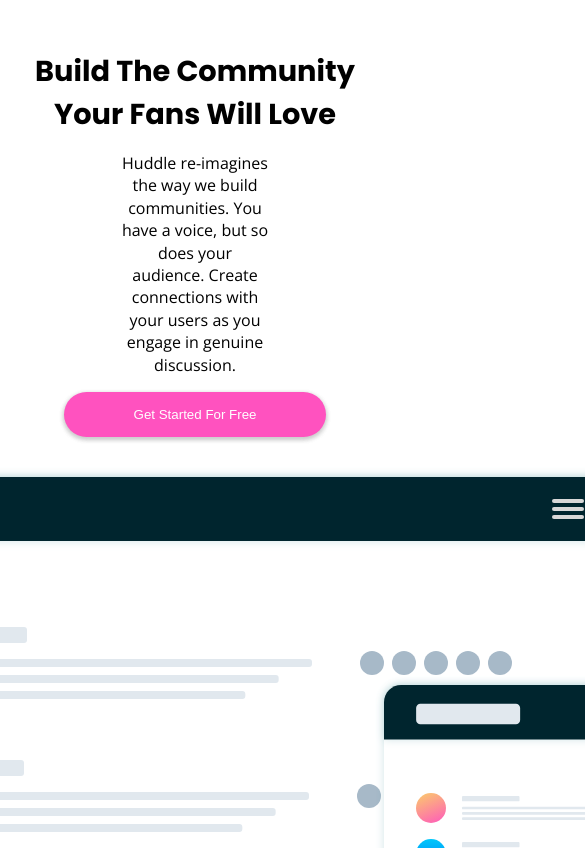
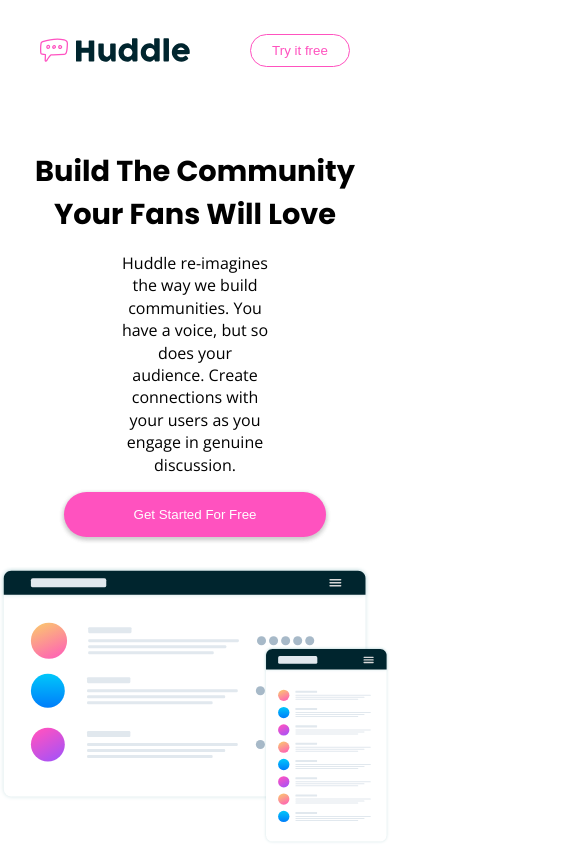
Before and after one commit to Michelle031/huddle-website, a plain HTML site: page index.html in a window 390 px wide. Shown: the top 848 px of the page, 585 px wide, since content can reach past the window. Drawn offline with nearby package versions, Linux system fonts and the light colour scheme.

Commit message:
added all files

```diff
--- a/media.css
+++ b/media.css
@@ -1,10 +1,12 @@
 @media (max-width: 700px) {
   nav {
-    display: none;
-    margin-bottom: 50px;
+    margin-bottom: 0px;
   }
   .numbers {
     flex-direction: column;
+  }
+  .mock img {
+     width: 100%;
   }
   .two article {
     flex-direction: column;
--- a/styles.css
+++ b/styles.css
@@ -22,7 +22,7 @@ p {
 }
 nav {
   display: flex;
-  height: 60fpx;
+  height: 60px;
   padding: 20px 40px;
   justify-content: space-between;
   align-items: center;
@@ -141,7 +141,7 @@ footer {
   display: flex;
   align-items: flex-start;
   justify-content: space-between;
-  padding: 15px 60px;
+  padding: 15px 60px 50px 60px;
   color: white;
 }
 footer div.column {
```
